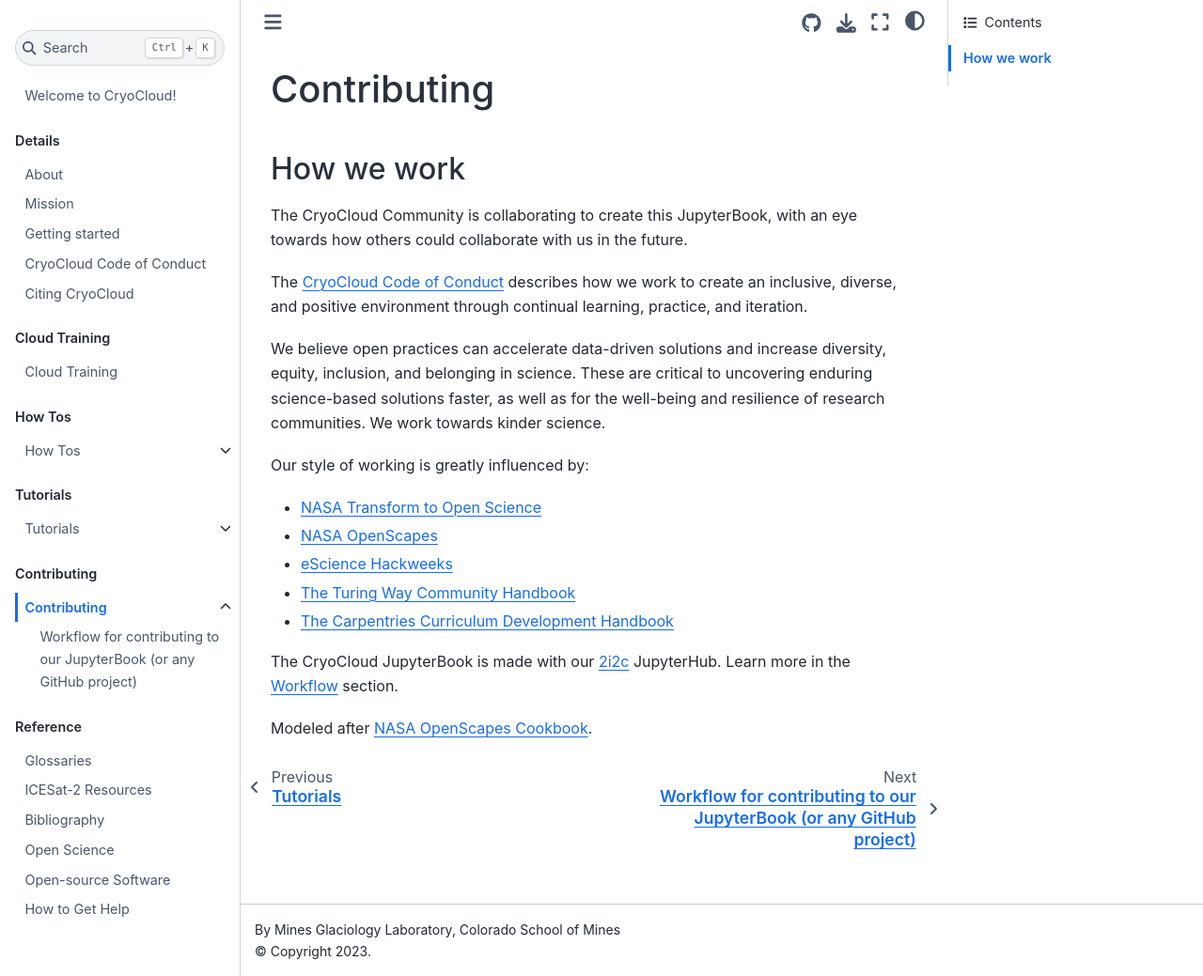
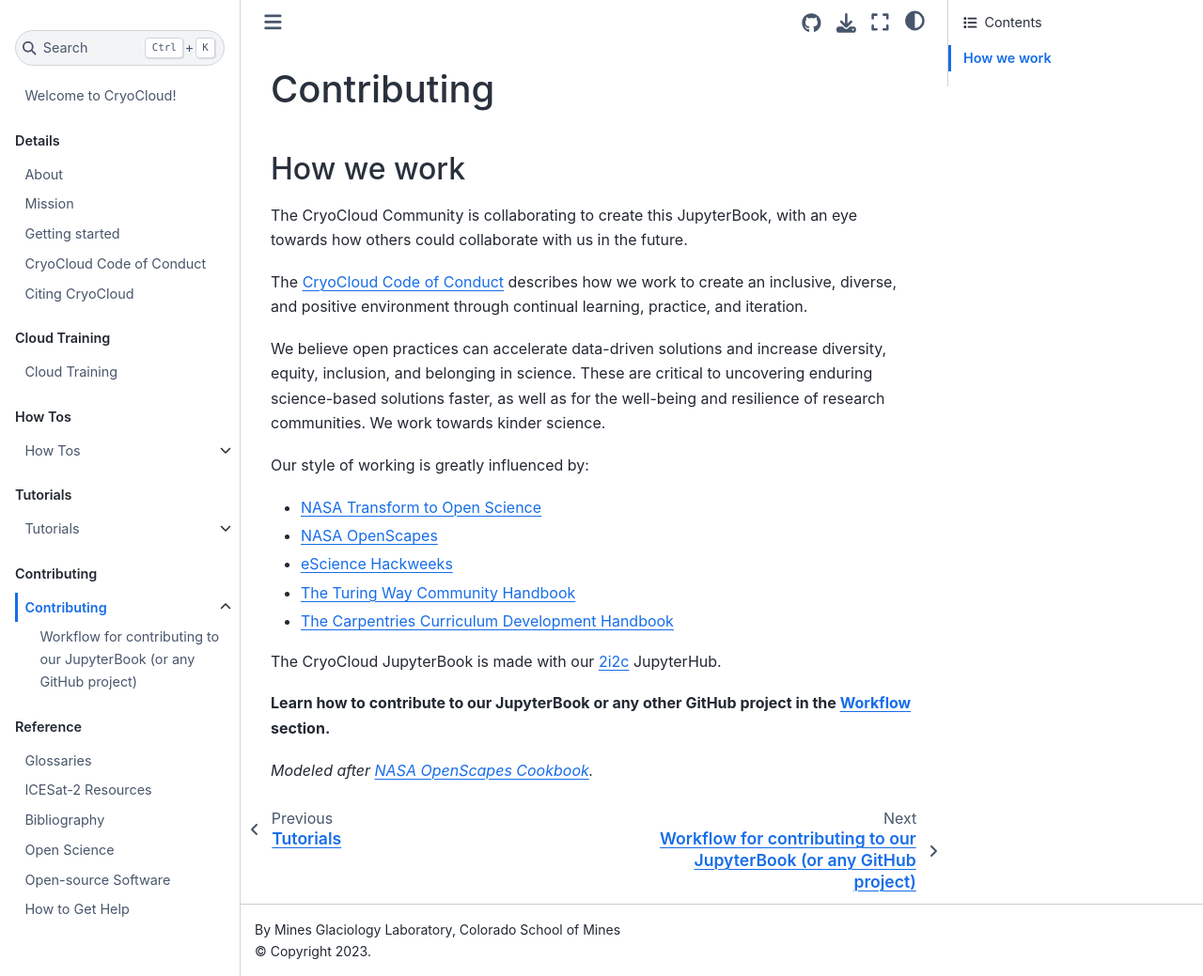
Before and after one commit to CryoInTheCloud/CryoCloudWebsite, a Jupyter Book: the page built from book/contributing/index.md, in a window 1280 px wide and 1039 px high. Shown: the whole window at 94% size. Built offline with Jupyter Book 1.0.4 settings and Sphinx 7.4.7 and the Sphinx Book theme 1.1.4, drawn with Linux system fonts in a browser that asks for light colours; pages that are not in the unit, such as notebooks, are missing from menus.

Commit message:
Bold workflow mention in contributing index

```diff
--- a/book/contributing/index.md
+++ b/book/contributing/index.md
@@ -23,6 +23,7 @@ Our style of working is greatly influenced by:
 -   [The Carpentries Curriculum Development Handbook](https://carpentries.github.io/curriculum-development)
 
 The CryoCloud JupyterBook is made with our [2i2c](https://2i2c.org/) JupyterHub.
-Learn more in the [Workflow](workflow.md) section.
 
-Modeled after [NASA OpenScapes Cookbook](https://nasa-openscapes.github.io/earthdata-cloud-cookbook/).
+**Learn how to contribute to our JupyterBook or any other GitHub project in the [Workflow](workflow) section.**
+
+*Modeled after [NASA OpenScapes Cookbook](https://nasa-openscapes.github.io/earthdata-cloud-cookbook/).*
```
